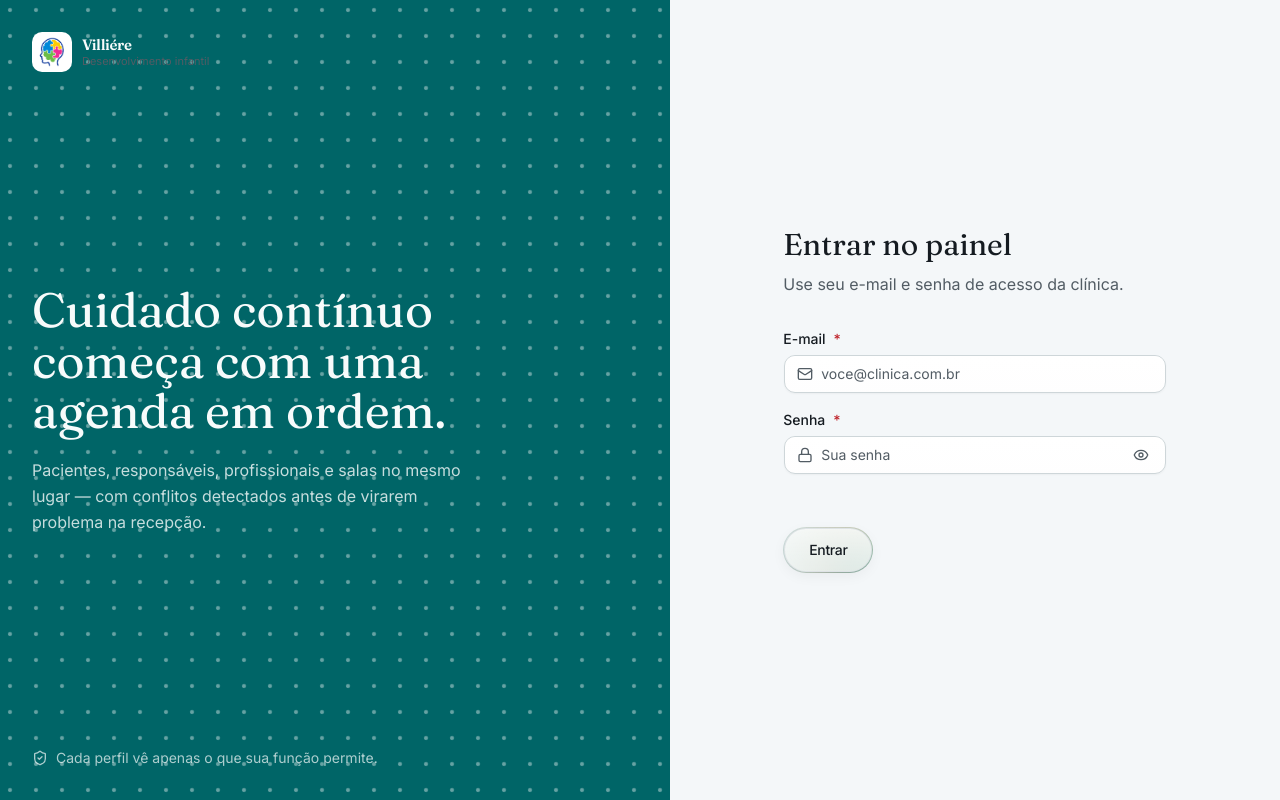
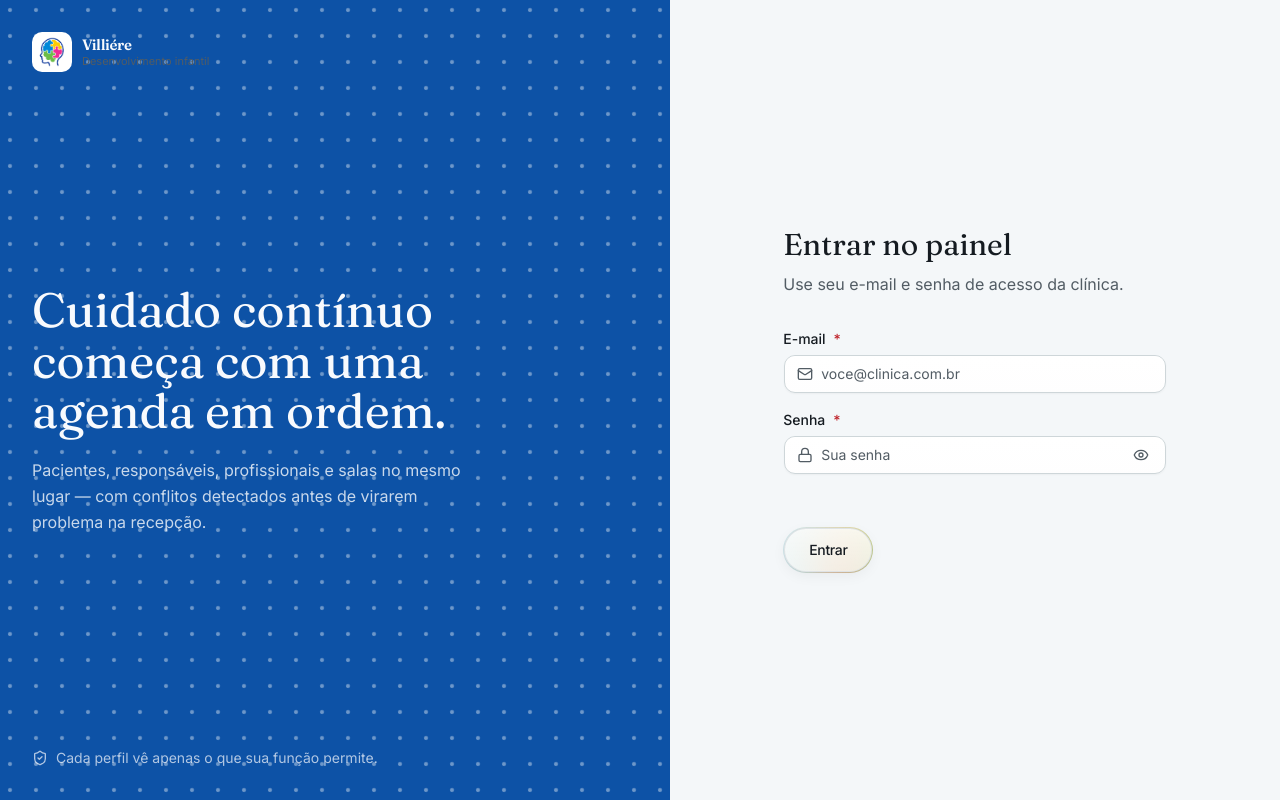
Before and after one commit to afonsoburginski/clinic-crm, a Next.js app in the folder frontend/: page /entrar in a window 1280 px wide. Built offline with nearby package versions, Linux system fonts and the light colour scheme.

Commit message:
style(frontend): alinha a paleta à marca Villiére (azul, céu, amarelo, verde, rosa)

```diff
--- a/frontend/app/globals.css
+++ b/frontend/app/globals.css
@@ -113,36 +113,36 @@
   --popover: var(--surface-2);
   --popover-foreground: var(--foreground);
 
-  --primary: oklch(0.46 0.08 197);
-  --primary-foreground: oklch(0.985 0.004 200);
-  --secondary: oklch(0.95 0.016 195);
-  --secondary-foreground: oklch(0.3 0.05 200);
+  --primary: oklch(0.45 0.15 257);
+  --primary-foreground: oklch(0.985 0.004 250);
+  --secondary: oklch(0.955 0.02 235);
+  --secondary-foreground: oklch(0.3 0.09 257);
   --muted: oklch(0.955 0.006 220);
   --muted-foreground: oklch(0.47 0.018 240);
-  --accent: oklch(0.945 0.03 72);
-  --accent-foreground: oklch(0.38 0.08 55);
+  --accent: oklch(0.95 0.06 95);
+  --accent-foreground: oklch(0.4 0.09 80);
   --destructive: oklch(0.52 0.19 25);
   --border: oklch(0.91 0.007 225);
   --input: oklch(0.87 0.01 225);
-  --ring: oklch(0.58 0.1 197);
+  --ring: oklch(0.6 0.14 250);
 
-  --chart-1: oklch(0.55 0.09 197);
-  --chart-2: oklch(0.74 0.13 75);
-  --chart-3: oklch(0.6 0.12 250);
-  --chart-4: oklch(0.65 0.12 150);
-  --chart-5: oklch(0.62 0.13 20);
-  --halo-1: oklch(0.6 0.09 197);
-  --halo-2: oklch(0.78 0.09 70);
-  --halo-3: oklch(0.72 0.07 170);
-  --halo-4: oklch(0.5 0.075 210);
+  --chart-1: oklch(0.45 0.15 257);
+  --chart-2: oklch(0.72 0.13 235);
+  --chart-3: oklch(0.84 0.17 92);
+  --chart-4: oklch(0.74 0.16 135);
+  --chart-5: oklch(0.68 0.19 355);
+  --halo-1: oklch(0.72 0.13 235);
+  --halo-2: oklch(0.84 0.15 92);
+  --halo-3: oklch(0.76 0.14 135);
+  --halo-4: oklch(0.68 0.17 355);
   --radius: 0.625rem;
 
   --sidebar: oklch(0.962 0.006 215);
   --sidebar-foreground: oklch(0.3 0.02 240);
   --sidebar-primary: var(--primary);
   --sidebar-primary-foreground: var(--primary-foreground);
-  --sidebar-accent: oklch(0.925 0.014 205);
-  --sidebar-accent-foreground: oklch(0.26 0.05 205);
+  --sidebar-accent: oklch(0.93 0.025 240);
+  --sidebar-accent-foreground: oklch(0.28 0.09 257);
   --sidebar-border: oklch(0.9 0.008 220);
   --sidebar-ring: var(--ring);
 
@@ -166,9 +166,9 @@
   --status-pending: oklch(0.66 0.14 78);
   --status-pending-soft: oklch(0.96 0.05 88);
   --status-pending-fg: oklch(0.4 0.09 65);
-  --status-confirmed: oklch(0.6 0.1 192);
-  --status-confirmed-soft: oklch(0.955 0.03 192);
-  --status-confirmed-fg: oklch(0.38 0.08 195);
+  --status-confirmed: oklch(0.6 0.1 240);
+  --status-confirmed-soft: oklch(0.955 0.03 240);
+  --status-confirmed-fg: oklch(0.38 0.08 240);
   --status-in-progress: oklch(0.58 0.16 250);
   --status-in-progress-soft: oklch(0.955 0.03 250);
   --status-in-progress-fg: oklch(0.4 0.13 252);
@@ -182,7 +182,7 @@
   --status-no-show-soft: oklch(0.955 0.015 60);
   --status-no-show-fg: oklch(0.4 0.05 55);
 
-  --pro-0: oklch(0.6 0.1 197);
+  --pro-0: oklch(0.55 0.14 255);
   --pro-1: oklch(0.66 0.12 58);
   --pro-2: oklch(0.6 0.12 152);
   --pro-3: oklch(0.58 0.09 225);
@@ -228,28 +228,28 @@
   --popover: var(--surface-2);
   --popover-foreground: var(--foreground);
 
-  --primary: oklch(0.78 0.1 195);
-  --primary-foreground: oklch(0.17 0.03 205);
-  --secondary: oklch(0.255 0.02 205);
-  --secondary-foreground: oklch(0.9 0.03 195);
+  --primary: oklch(0.74 0.13 235);
+  --primary-foreground: oklch(0.17 0.04 257);
+  --secondary: oklch(0.26 0.03 250);
+  --secondary-foreground: oklch(0.9 0.04 235);
   --muted: oklch(0.225 0.007 255);
   --muted-foreground: oklch(0.72 0.012 250);
-  --accent: oklch(0.27 0.03 65);
-  --accent-foreground: oklch(0.9 0.06 72);
+  --accent: oklch(0.28 0.04 92);
+  --accent-foreground: oklch(0.9 0.1 92);
   --destructive: oklch(0.7 0.17 22);
   --border: oklch(1 0 0 / 9%);
   --input: oklch(1 0 0 / 13%);
-  --ring: oklch(0.72 0.1 195);
+  --ring: oklch(0.7 0.13 238);
 
-  --chart-1: oklch(0.76 0.1 195);
-  --chart-2: oklch(0.8 0.12 78);
-  --chart-3: oklch(0.72 0.12 250);
-  --chart-4: oklch(0.76 0.12 152);
-  --chart-5: oklch(0.72 0.13 22);
-  --halo-1: oklch(0.76 0.1 195);
-  --halo-2: oklch(0.8 0.09 72);
-  --halo-3: oklch(0.74 0.08 165);
-  --halo-4: oklch(0.65 0.08 215);
+  --chart-1: oklch(0.66 0.15 255);
+  --chart-2: oklch(0.76 0.12 235);
+  --chart-3: oklch(0.87 0.16 92);
+  --chart-4: oklch(0.78 0.15 135);
+  --chart-5: oklch(0.73 0.17 355);
+  --halo-1: oklch(0.76 0.12 235);
+  --halo-2: oklch(0.87 0.14 92);
+  --halo-3: oklch(0.78 0.13 135);
+  --halo-4: oklch(0.73 0.15 355);
 
   --sidebar: oklch(0.165 0.005 255);
   --sidebar-foreground: oklch(0.88 0.008 245);
@@ -279,9 +279,9 @@
   --status-pending: oklch(0.8 0.13 80);
   --status-pending-soft: oklch(0.28 0.05 80);
   --status-pending-fg: oklch(0.87 0.1 85);
-  --status-confirmed: oklch(0.76 0.1 192);
-  --status-confirmed-soft: oklch(0.27 0.04 192);
-  --status-confirmed-fg: oklch(0.86 0.08 192);
+  --status-confirmed: oklch(0.76 0.1 238);
+  --status-confirmed-soft: oklch(0.27 0.04 238);
+  --status-confirmed-fg: oklch(0.86 0.08 238);
   --status-in-progress: oklch(0.74 0.14 250);
   --status-in-progress-soft: oklch(0.27 0.06 252);
   --status-in-progress-fg: oklch(0.86 0.09 250);
@@ -295,7 +295,7 @@
   --status-no-show-soft: oklch(0.27 0.02 55);
   --status-no-show-fg: oklch(0.85 0.05 60);
 
-  --pro-0: oklch(0.76 0.1 195);
+  --pro-0: oklch(0.72 0.13 238);
   --pro-1: oklch(0.8 0.11 62);
   --pro-2: oklch(0.76 0.12 152);
   --pro-3: oklch(0.74 0.09 225);
```
